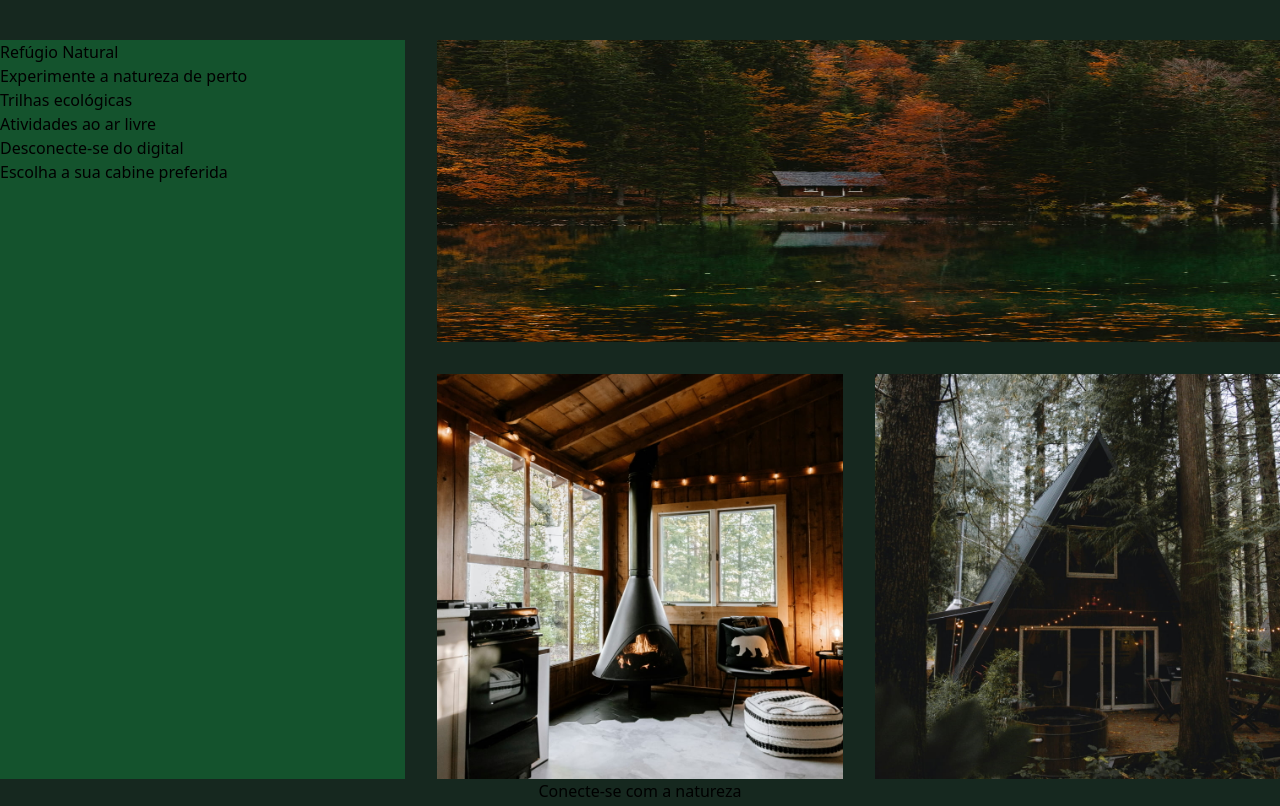
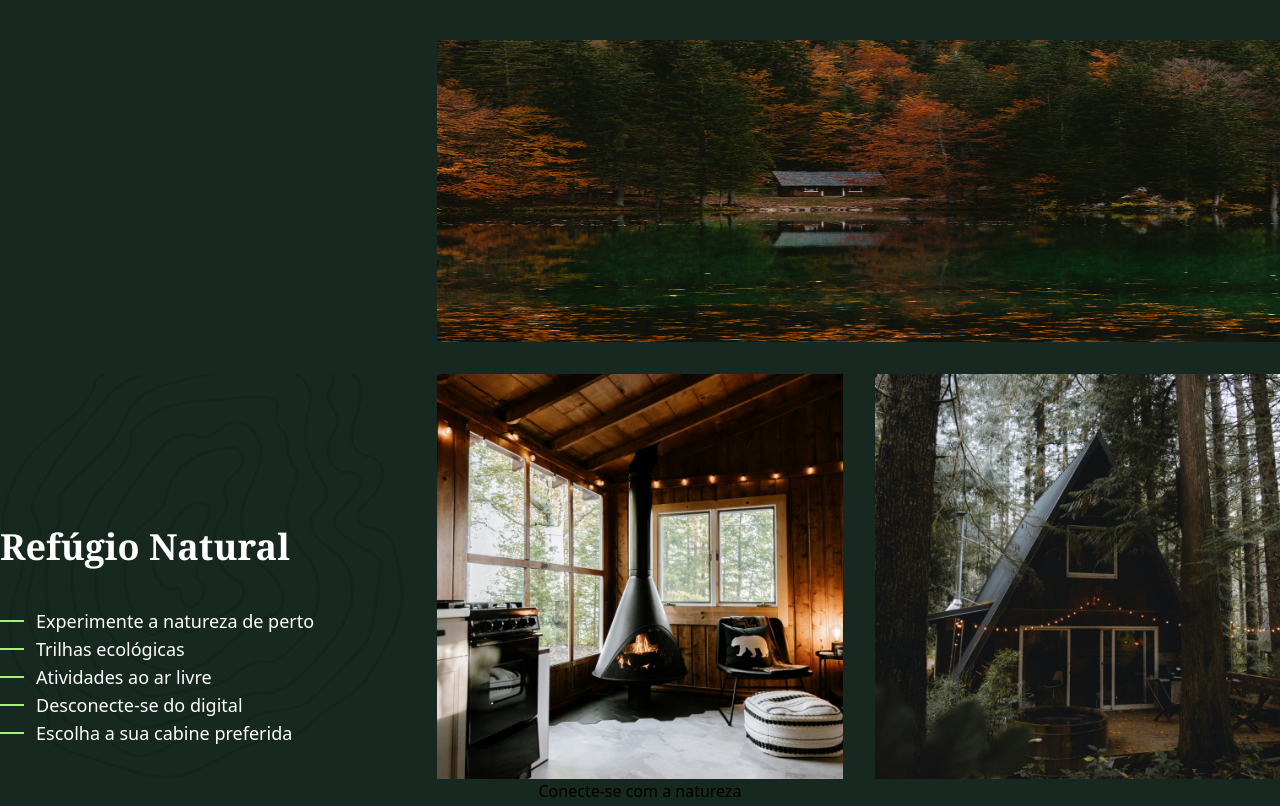
Before and after one commit to xgeovanedamasceno/origamid-tailwindcss-course, a website: page src/index.html in a window 1280 px wide. Shown: the part 820-1626 px from the top of the page. Drawn offline with Linux system fonts and the light colour scheme.

Commit message:
add style to section 3

```diff
--- a/src/index.html
+++ b/src/index.html
@@ -38,26 +38,28 @@
             <span class="uppercase absolute -mt-5">recomendado por</span> <span class="text-2xl text-verde-300 italic"> Wildbeast </span> | Revista Nacional
           </p>
       </main>
-      <section class="grid grid-cols-3 grid-row-2 gap-8">
-        <div class="bg-green-900 row-span-2">
-          <h2>Refúgio Natural</h2>
-          <ul>
-            <li>Experimente a natureza de perto</li>
-            <li>Trilhas ecológicas</li>
-            <li>Atividades ao ar livre</li>
-            <li>Desconecte-se do digital</li>
-            <li>Escolha a sua cabine preferida</li>
+      <section class="grid grid-cols-3 grid-row-2 gap-8 *:text-white ">
+        <div class="content-end row-start-2 bg-[url(./img/padrao.svg)] bg-no-repeat bg-cover bg-left-bottom "">
+          <h2 class="text-4xl font-serif font-bold mb-10">Refúgio Natural</h2>
+          <ul class="*:text-lg mb-8 ">
+            <li>
+              <div class="w-6 h-[2px]  bg-verde-200 inline-block mr-3 relative -top-[6px]"></div>Experimente a natureza de perto
+            </li>
+            <li><div class="w-6 h-[2px]  bg-verde-200 inline-block mr-3 relative -top-[6px]"></div>Trilhas ecológicas</li>
+            <li><div class="w-6 h-[2px]  bg-verde-200 inline-block mr-3 relative -top-[6px]"></div>Atividades ao ar livre</li>
+            <li><div class="w-6 h-[2px]  bg-verde-200 inline-block mr-3 relative -top-[6px]"></div>Desconecte-se do digital</li>
+            <li><div class="w-6 h-[2px]  bg-verde-200 inline-block mr-3 relative -top-[6px]"></div>Escolha a sua cabine preferida</li>
           </ul>
         </div>
         <img
           src="./img/casa1.jpg"
           alt=""
-          class="col-span-2 w-[843px] h-[302px]"
+          class="col-start-2 col-span-2 w-[843px] h-[302px]  ""
         />
-        <img src="./img/casa2.jpg" alt="" class="col-start-2" />
-        <img src="./img/casa3.jpg" alt="" class="col-start-3" />
+        <img src="./img/casa2.jpg" alt="" class="col-start-2 items-end  "" />
+        <img src="./img/casa3.jpg" alt="" class="col-start-3 content-end  "" />
       </section>
-      <section class="flex flex-col items-center gap-8">
+      <section class="flex flex-col items-center gap-8 ">
         <h2>Conecte-se com a natureza</h2>
         <p>Cada Som, Cada Momento, Uma Nova Descoberta</p>
         <div class="grid grid-cols-3 gap-2">
@@ -111,12 +113,12 @@
             </li>
           </ul>
         </div>
-        <img src="./img/canoagem.jpg" alt="" class="col-start-3" />
-        <img src="./img/vida-selvagem.jpg" alt="" class="col-start-3" />
+        <img src="./img/canoagem.jpg" alt="" class="col-start-3  border-2 " />
+        <img src="./img/vida-selvagem.jpg" alt="" class="col-start-3  border-2 "" />
         <img
           src="./img/observacao-noturna.jpg"
           alt=""
-          class="col-start-4 row-start-1"
+          class="col-start-4 row-start-1  border-2 ""
         />
       </section>
       <search>
@@ -145,5 +147,6 @@
         </section>
       </search>
     </div>
+    <div class="bg-[url(./img/padrao.svg)]">ttttttttttttttttttttttttttttttttttttttttttttt</div>
   </body>
 </html>
```
Also changed, not shown: src/output.css.
